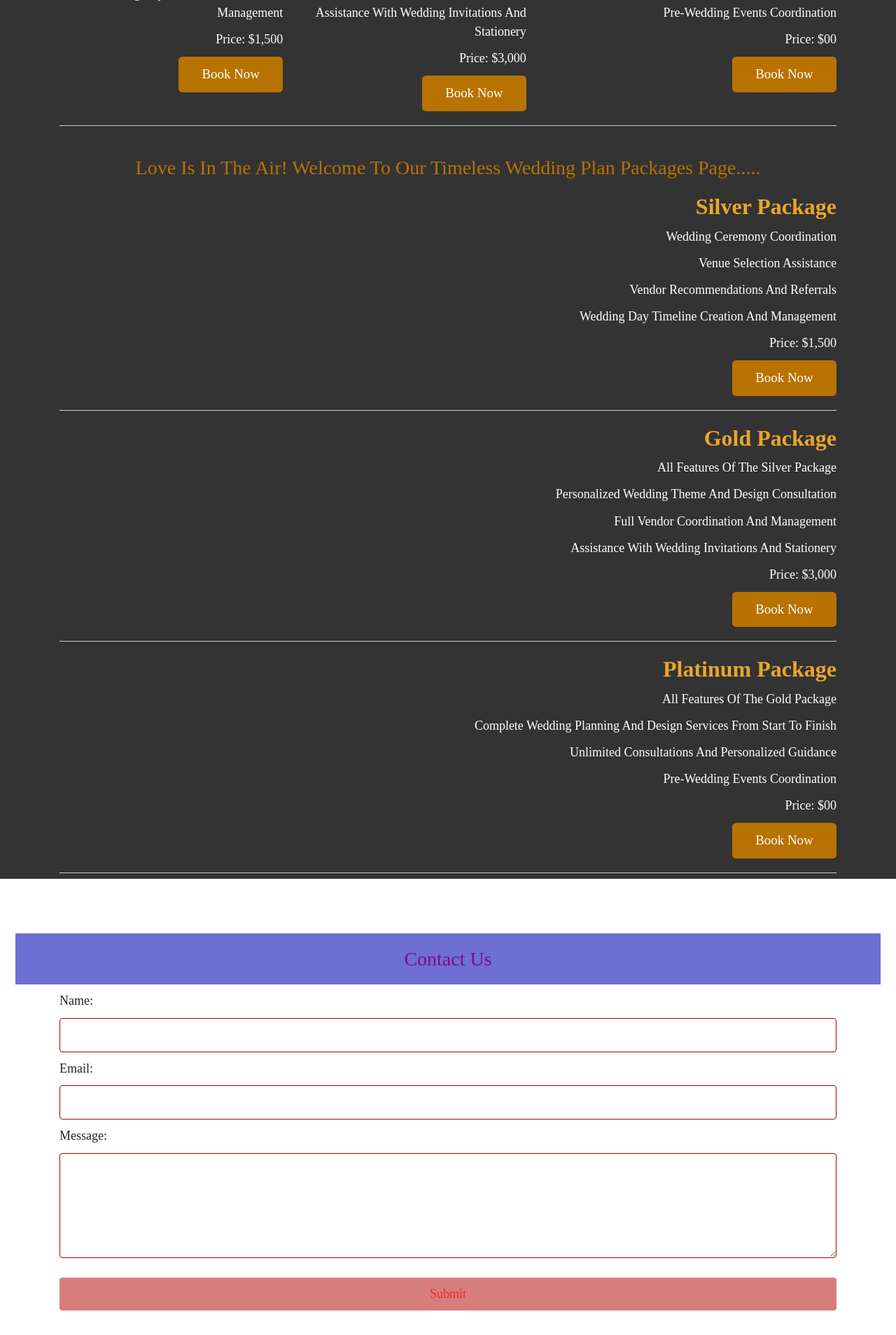
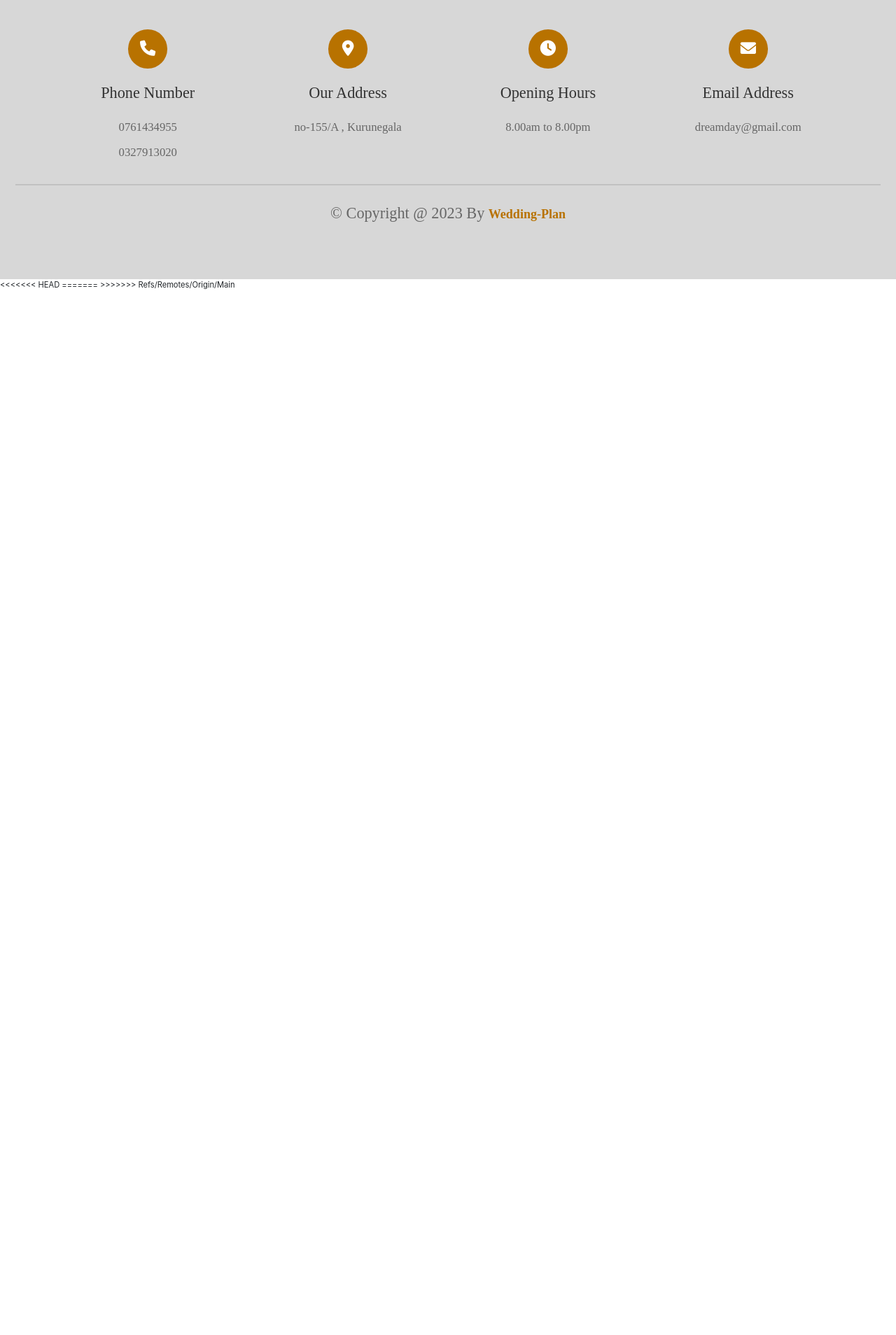
Before and after one commit to munazzahammf/wedding-plan, a PHP site: page / in a window 1280 px wide. Shown: the part 3132-5040 px from the top of the page at 70% size. After the commit the page ends 3545 px from the top, so only its background shows below. Run offline with PHP 8.4, Linux system fonts and the light colour scheme; some web fonts are replaced.

Commit message:
bug fixed

```diff
--- a/assets/css/style.css
+++ b/assets/css/style.css
@@ -115,7 +115,7 @@ section {
 
 /* home start */
 .home {
-  background-color: var(--light-body);
+  background: linear-gradient(275deg ,#b8f6f1 ,#58c6bd ,#14887f);
 }
 .home nav-item{
   color: #b87200;
@@ -141,8 +141,8 @@ section {
 
 
 /* about start */
-.about .image {
-  background-color: #bdbdbd;
+.about .container {
+  padding-left: 10rem;
 }
 .about .row {
   min-height: 50vh;
@@ -296,7 +296,7 @@ section {
   background-color: #333;
   color: #fff;
   padding: 8px;
-  text-align: right;
+  text-align: center;
 }
 
 .packages h1 {
--- a/index.php
+++ b/index.php
@@ -222,7 +222,7 @@
             Let's create the wedding of your dreams together!"
          </h1>
       </div>
-      <div class="box-container container">
+      <div class="box-container container d-flex">
 
          <div class="box1">
             <h3>FLORAL</h3>
@@ -314,77 +314,9 @@
 
    </section>
 
-   <!-- services section ends -->
+   <!-- packages section ends -->
 
-   <!-- packages section starts  -->
 
-   <section class="packages">
-      <h1>Love is in the air! Welcome to our timeless wedding plan packages page.....</h1>
-      <div class="container">
-         <div class="package">
-            <div class="package-details">
-               <h2>Silver Package</h2>
-               <p>Wedding ceremony coordination</p>
-               <p>Venue selection assistance</p>
-               <p>Vendor recommendations and referrals</p>
-               <p>Wedding day timeline creation and management</p>
-               <p>Price: $1,500</p>
-               <a href="#package" class="link-btn">Book Now</a>
-            </div>
-         </div>
-
-         <div class="package">
-            <div class="package-details">
-               <h2>Gold Package</h2>
-               <p>All features of the Silver Package</p>
-               <p>Personalized wedding theme and design consultation</p>
-               <p>Full vendor coordination and management</p>
-               <p>Assistance with wedding invitations and stationery</p>
-               <p>Price: $3,000</p>
-               <a href="#package" class="link-btn">Book Now</a>
-            </div>
-         </div>
-
-         <div class="package">
-            <div class="package-details">
-               <h2>Platinum Package</h2>
-               <p>All features of the Gold Package</p>
-               <p>Complete wedding planning and design services from start to finish</p>
-               <p>Unlimited consultations and personalized guidance</p>
-               <p>Pre-wedding events coordination</p>
-               <p>Price: $00</p>
-               <a href="#package" class="link-btn">Book Now</a>
-            </div>
-         </div>
-      </div>
-   </section>
-
-   <!-- packages section ends  -->
-
-   <!-- contact us  ends  -->
-
-   <section class="contact-us">
-      <header>
-         <h1>Contact Us</h1>
-      </header>
-
-      <div class="container">
-         <form id="contact-form" method="POST" action="submit_form.php">
-            <label for="name">Name:</label>
-            <input type="text" id="name" name="name" required>
-
-            <label for="email">Email:</label>
-            <input type="email" id="email" name="email" required>
-
-            <label for="message">Message:</label>
-            <textarea id="message" name="message" required></textarea>
-
-            <input type="submit" value="Submit">
-         </form>
-      </div>
-   </section>
-
-   <!-- contact us ends  -->
 
 
    <!-- footer section starts  -->
```
Also changed, not shown: login.php (+0 -25 lines).
